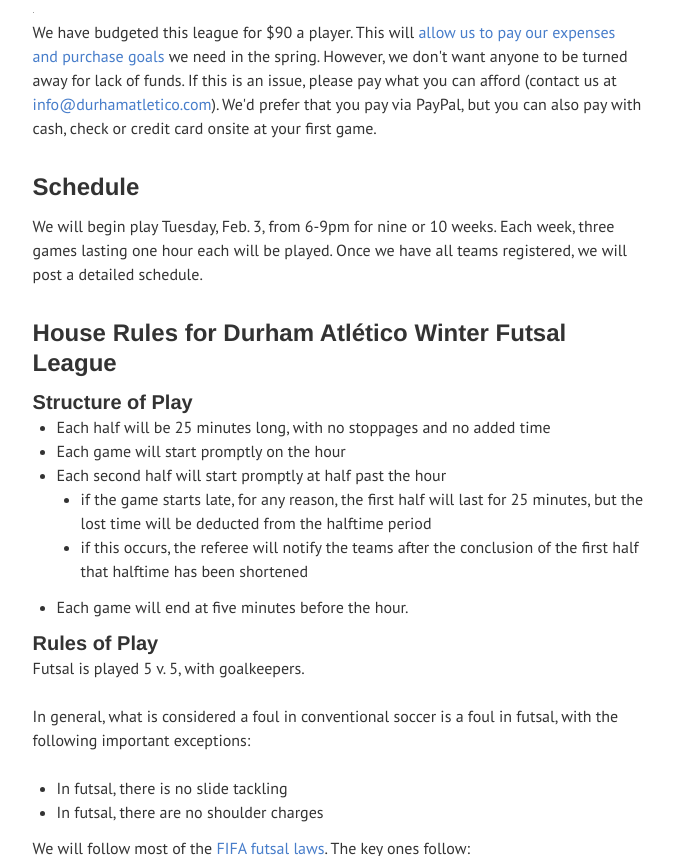
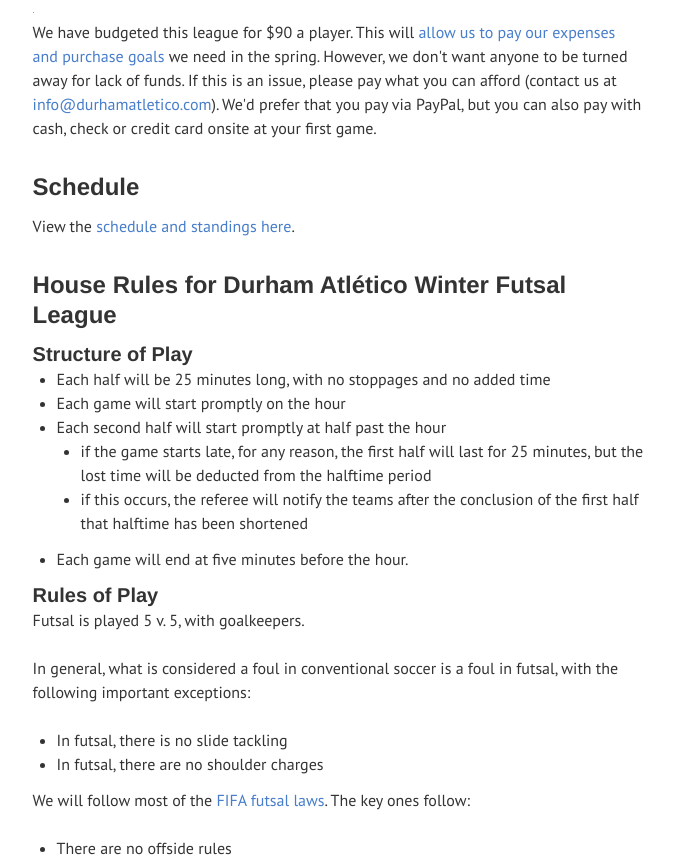
Before and after one commit to durhamatletico/durhamatletico.github.io, a Jekyll site: the page built from futsal/index.html, in a window 1280 px wide and 900 px high, scrolled down 1140 px, cut to the strip 44-900 px from the top of the window. Shown: the whole strip, without its empty margins (460-1134 px from the left). Built offline with Jekyll 4.4.1, drawn with Linux system fonts in a browser that asks for light colours; grey boxes are pictures that could not be loaded.

Commit message:
Add link to schedule

```diff
--- a/_includes/header.html
+++ b/_includes/header.html
@@ -6,7 +6,11 @@
     <a href="/" id="js-centered-navigation-mobile-menu" class="centered-navigation-mobile-menu">MENU</a>
     <nav role="navigation">
       <ul id="js-centered-navigation-menu" class="centered-navigation-menu show">
-        <li class="nav-link"><a href="/futsal">Futsal League</a></li>
+        <li class="nav-link more"><a href="/futsal">Futsal League</a>
+            <ul class="submenu">
+                <li><a href="/futsal/schedule">Schedule & Standings</a></li>
+            </ul>
+        </li>
         <li class="nav-link"><a href="/about">About Us</a></li>
         <li class="nav-link logo">
           <a href="/" class="logo">
--- a/futsal/index.html
+++ b/futsal/index.html
@@ -43,7 +43,7 @@
 
     <section>
       <h4 id="schedule">Schedule</h4>
-      <p>We will begin play Tuesday, Feb. 3, from 6-9pm for nine or 10 weeks. Each week, three games lasting one hour each will be played. Once we have all teams registered, we will post a detailed schedule.</p>
+      <p>View the <a href="/futsal/schedule">schedule and standings here</a>.</p>
     </section>
 
     <section>
```
